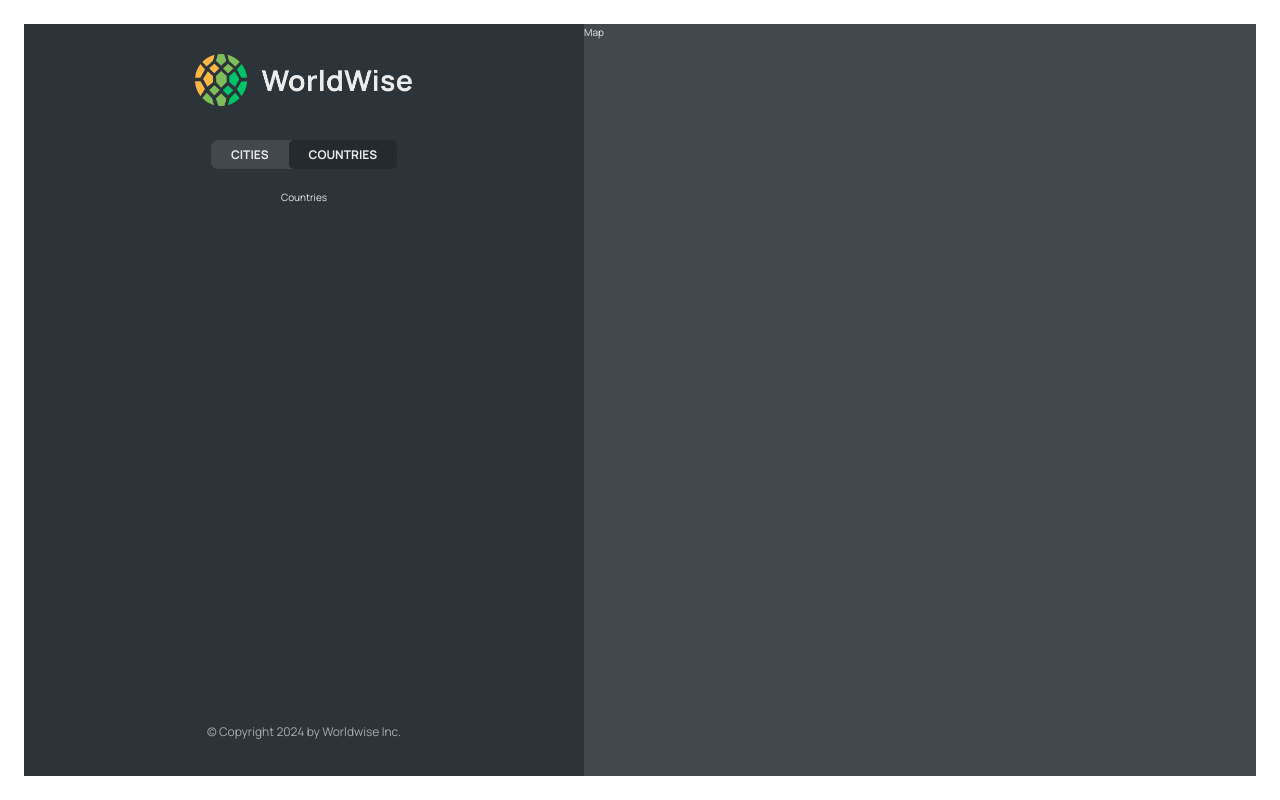
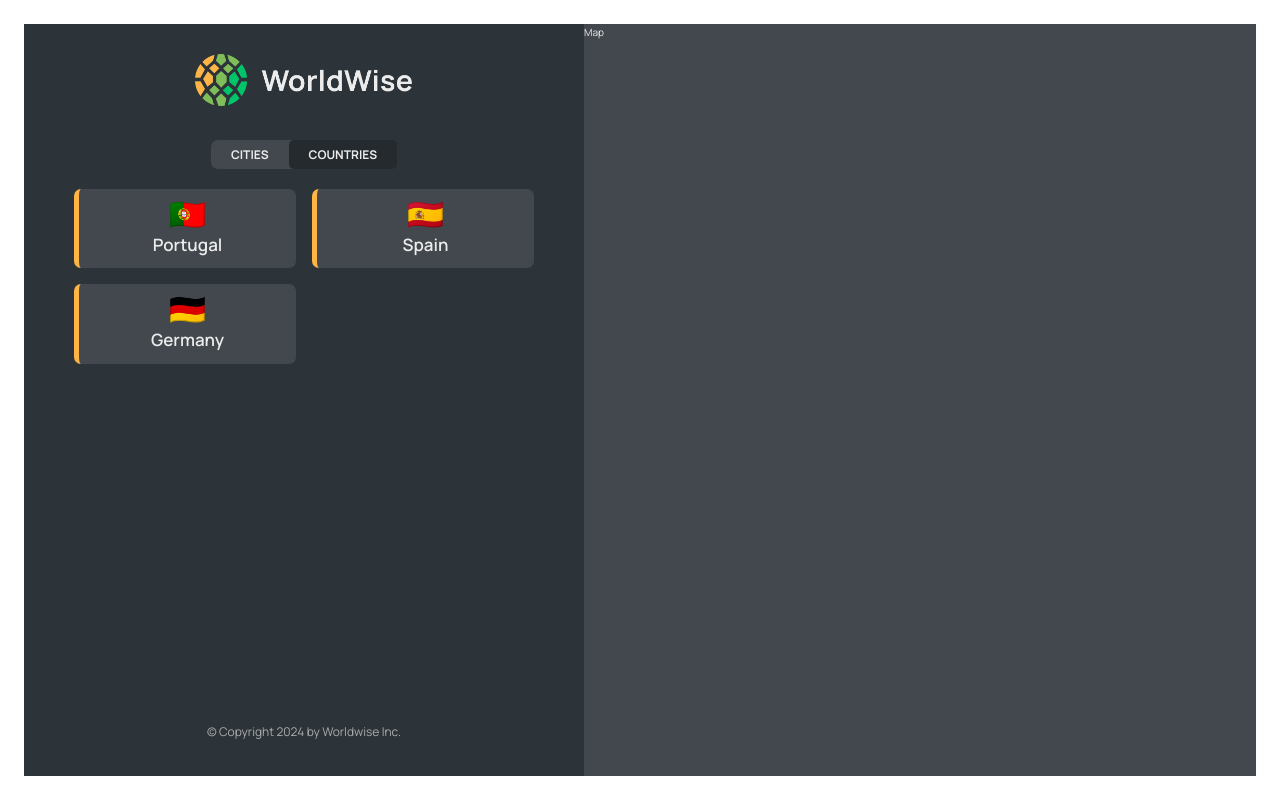
Before and after one commit to YuVath/worldwise, a React (Vite) app: page /app/countries in a window 1280 px wide. Built offline with nearby package versions, Linux system fonts and the light colour scheme; data requests are answered from the project's data file.

Commit message:
Added CountryList

```diff
--- a/data/cities.json
+++ b/data/cities.json
@@ -35,6 +35,30 @@
         "lng": 13.376933665713324
       },
       "id": 98443197
+    },
+    {
+      "cityName": "Faro",
+      "country": "Spain",
+      "emoji": "🇪🇸",
+      "date": "2027-07-15T08:22:53.976Z",
+      "notes": "",
+      "position": {
+        "lat": 40.46635901755316,
+        "lng": -3.7133789062500004
+      },
+      "id": 346456
+    },
+    {
+      "cityName": "Barcelona",
+      "country": "Germany",
+      "emoji": "🇩🇪",
+      "date": "2027-02-12T09:24:11.863Z",
+      "notes": "Amazing 😃",
+      "position": {
+        "lat": 52.53586782505711,
+        "lng": 13.376933665713324
+      },
+      "id": 7689678
     }
   ]
 }
--- a/src/App.jsx
+++ b/src/App.jsx
@@ -1,4 +1,6 @@
+import { useEffect, useState } from "react";
 import { BrowserRouter, Route, Routes } from "react-router-dom";
+
 import Homepage from "./pages/Homepage";
 import Product from "./pages/Product";
 import PageNotFound from "./pages/PageNotFound";
@@ -6,7 +8,7 @@ import Pricing from "./pages/Pricing";
 import AppLayout from "./Pages/AppLayout";
 import Login from "./Pages/Login";
 import CityList from "./components/CityList";
-import { useEffect, useState } from "react";
+import CountryList from "./components/CountryList";
 
 const BASE_URL = "http://localhost:8000";
 
@@ -50,7 +52,10 @@ function App() {
             path="cities"
             element={<CityList cities={cities} isLoading={isLoading} />}
           />
-          <Route path="countries" element={<p>Countries</p>} />
+          <Route
+            path="countries"
+            element={<CountryList cities={cities} isLoading={isLoading} />}
+          />
           <Route path="form" element={<p>Form</p>} />
         </Route>
 
--- a/src/components/CityList.jsx
+++ b/src/components/CityList.jsx
@@ -15,7 +15,7 @@ function CityList({ cities, isLoading }) {
   return (
     <ul className={styles.cityList}>
       {cities.map((city) => (
-        <CityItem city={city} key={city.id} />
+        <CityItem city={city} key={Number(city.id.toString())} />
       ))}
     </ul>
   );
--- a/src/components/CountryItem.jsx
+++ b/src/components/CountryItem.jsx
@@ -1,3 +1,4 @@
+import PropTypes from "prop-types";
 import styles from "./CountryItem.module.css";
 
 function CountryItem({ country }) {
@@ -9,4 +10,11 @@ function CountryItem({ country }) {
   );
 }
 
+CountryItem.propTypes = {
+  country: PropTypes.shape({
+    emoji: PropTypes.string.isRequired,
+    country: PropTypes.string.isRequired,
+  }).isRequired,
+};
+
 export default CountryItem;
--- /dev/null
+++ b/src/components/CountryList.jsx
@@ -0,0 +1,43 @@
+import Spinner from "./Spinner.jsx";
+import styles from "./CountryList.module.css";
+import CountryItem from "./CountryItem.jsx";
+import Message from "./Message.jsx";
+import PropTypes from "prop-types";
+
+function CountryList({ cities, isLoading }) {
+  if (isLoading) return <Spinner />;
+
+  if (!cities.length)
+    return (
+      <Message message="Add your first Country by clicking on a Country on the map" />
+    );
+
+  const countries = cities.reduce((arr, city) => {
+    if (!arr.map((el) => el.country).includes(city.country)) {
+      return [...arr, { country: city.country, emoji: city.emoji }];
+    } else {
+      return arr;
+    }
+  }, []);
+
+  return (
+    <ul className={styles.countryList}>
+      {countries.map((country, index) => (
+        <CountryItem country={country} key={index} />
+      ))}
+    </ul>
+  );
+}
+
+CountryList.propTypes = {
+  cities: PropTypes.arrayOf(
+    PropTypes.shape({
+      id: PropTypes.number.isRequired,
+      country: PropTypes.string.isRequired,
+      // Add other City properties here, e.g. name, population, etc.
+    })
+  ).isRequired,
+  isLoading: PropTypes.bool.isRequired,
+};
+
+export default CountryList;
```
